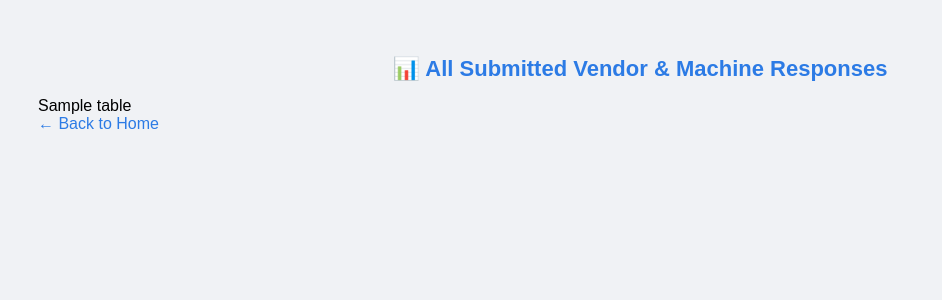
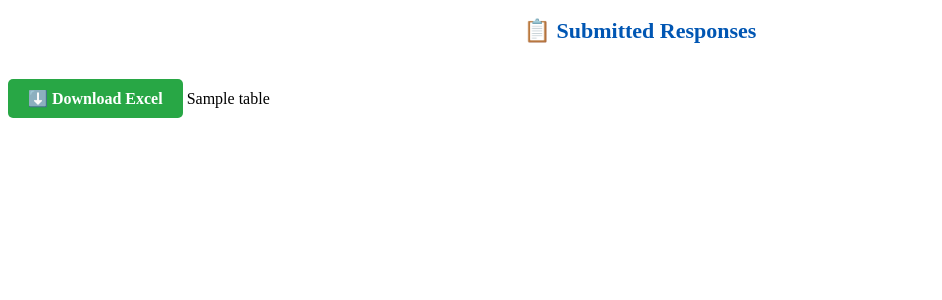
Before and after one commit to Monishahee/machine_forms, a Flask app: template templates/view_responses.html in a window 1280 px wide. Shown: the top 300 px of the page, without its empty margins (0-942 px from the left). Run offline with Flask 3, Linux system fonts and the light colour scheme; the template is opened without the code that fills it: most values are stand-ins (such as "Sample title", 1, 10 or a date in 2020).

Commit message:
Update view_responses.html

```diff
--- a/templates/view_responses.html
+++ b/templates/view_responses.html
@@ -1,44 +1,43 @@
 <!DOCTYPE html>
 <html>
 <head>
-    <title>View All Responses</title>
+    <title>View Responses</title>
     <link rel="stylesheet" href="{{ url_for('static', filename='style.css') }}">
     <style>
-        body {
-            font-family: Arial, sans-serif;
-            padding: 30px;
-            background-color: #f0f2f5;
+        .download-button {
+            display: inline-block;
+            margin: 20px 0;
+            padding: 10px 20px;
+            background-color: #28a745;
+            color: white;
+            text-decoration: none;
+            border-radius: 5px;
+            font-weight: bold;
         }
-        h2 {
-            color: #2c7be5;
+        .download-button:hover {
+            background-color: #218838;
         }
-        table {
+        .table {
+            width: 100%;
             border-collapse: collapse;
-            width: 100%;
             margin-top: 20px;
-            background: #fff;
         }
-        th, td {
-            border: 1px solid #ccc;
-            padding: 12px;
+        .table, .table th, .table td {
+            border: 1px solid #ddd;
+        }
+        .table th, .table td {
+            padding: 10px;
             text-align: left;
-            font-size: 14px;
-        }
-        th {
-            background-color: #2c7be5;
-            color: white;
-        }
-        tr:nth-child(even) {
-            background-color: #f9f9f9;
         }
     </style>
 </head>
 <body>
-    <h2>📊 All Submitted Vendor & Machine Responses</h2>
+    <h2>📋 Submitted Responses</h2>
+
+    <a href="{{ url_for('download_responses') }}" class="download-button">⬇️ Download Excel</a>
+
     {% for table in tables %}
-        {{ table | safe }}
+        {{ table|safe }}
     {% endfor %}
-    <br>
-    <a href="/" style="text-decoration: none; color: #2c7be5;">← Back to Home</a>
 </body>
 </html>
```
